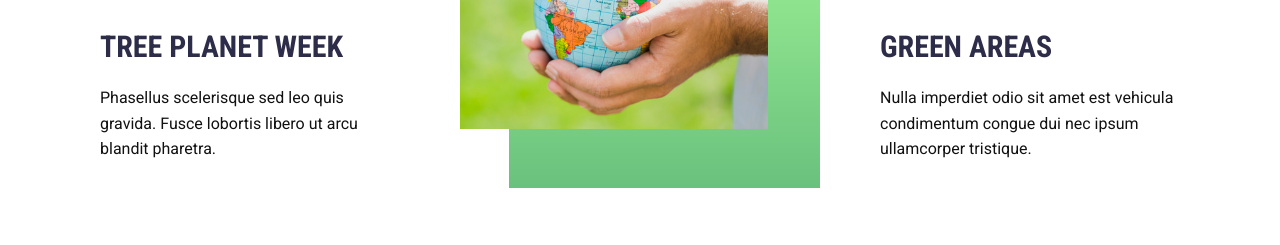
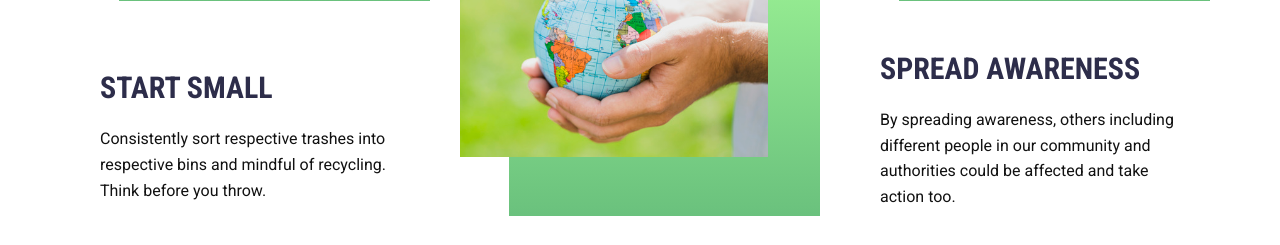
Before and after one commit to hujingwen1025/Keystone-Recycle-Website, a Flask app: page / in a window 1280 px wide. Shown: the part 3478-3723 px from the top of the page. Run offline with Flask 3, Linux system fonts and the light colour scheme.

Commit message:
Publish V2
Modified text and images

```diff
--- a/templates/home.html
+++ b/templates/home.html
@@ -7,7 +7,7 @@
     <link rel="stylesheet" href="/static/css/styles.css" media="screen">
     <script class="u-script" type="text/javascript" src="/static/js/assets-jquery-1.9.1.min.js" defer></script>
     <script class="u-script" type="text/javascript" src="/static/js/main.js" defer></script>
-<link id="u-google-font" rel="stylesheet" href="https://fonts.googleapis.com/css?family=Roboto+Condensed:300,300i,400,400i,700,700i%7CRoboto:100,100i,300,300i,400,400i,500,500i,700,700i,900,900i"><style class="u-style">.u-section-2 {background-image: url("//images01.nicepage.com/c461c07a441a5d220e8feb1a/1ab4991b98c15a2885a13f2a/greenbg.png")}
+<link id="u-google-font" rel="stylesheet" href="https://fonts.googleapis.com/css?family=Roboto+Condensed:300,300i,400,400i,700,700i%7CRoboto:100,100i,300,300i,400,400i,500,500i,700,700i,900,900i"><style class="u-style">.u-section-2 {background-image: url("/static/images/greenbg.png")}
 .u-section-2 .u-sheet-1 {min-height: 626px; margin-top: 0; margin-bottom: 0}
 .u-section-2 .u-group-1 {width: 725px; min-height: 384px; height: auto; margin: 76px auto 65px 0}
 .u-section-2 .u-container-layout-1 {padding-left: 0; padding-right: 0}
@@ -70,7 +70,7 @@
 .u-section-3 .u-icon-3 {margin-top: 43px}
 .u-section-3 .u-text-6 {margin-bottom: 30px} }</style><style class="u-style">.u-section-4 {min-height: 634px}
 .u-section-4 .u-layout-wrap-1 {margin: 0 auto 0 0}
-.u-section-4 .u-image-1 {background-image: url("//images01.nicepage.com/c461c07a441a5d220e8feb1a/5006903e30bc5c89891a245c/299739P7FMOO926.jpg"); background-position: 50% 50%; min-height: 634px}
+.u-section-4 .u-image-1 {background-image: url("/static/images/keystonecampus.jpg"); background-position: 50% 50%; min-height: 634px}
 .u-section-4 .u-layout-cell-2 {min-height: 634px; background-image: linear-gradient(45deg, #6ac17d, #9bf194)}
 .u-section-4 .u-container-layout-2 {padding-left: 81px; padding-right: 81px}
 .u-section-4 .u-text-1 {width: 488px; margin: 65px auto 0}
@@ -171,7 +171,7 @@
 .u-section-6 .u-text-1 {width: 488px; margin: 65px auto 0}
 .u-section-6 .u-text-2 {position: relative; margin: 44px 0 0}
 .u-section-6 .u-btn-1 {background-image: none; margin: 44px 318px 65px 0}
-.u-section-6 .u-image-1 {min-height: 634px; background-image: url("//images01.nicepage.com/c461c07a441a5d220e8feb1a/5ccb3e98b0b05f3ea80d6677/319197P92XAV900.jpg"); background-position: 50% 50%}
+.u-section-6 .u-image-1 {min-height: 634px; background-image: url("/static/images/ayi.png"); background-position: 50% 50%}
 @media (max-width: 1199px){ .u-section-6 {min-height: 573px}
 .u-section-6 .u-layout-wrap-1 {margin-right: initial; margin-left: initial}
 .u-section-6 .u-layout-cell-1 {min-height: 573px}
@@ -293,7 +293,7 @@
 .u-section-7 .u-layout-cell-6 {min-height: 215px}
 .u-section-7 .u-container-layout-6 {padding-left: 9px; padding-right: 9px} }</style><style class="u-style">.u-section-8 {min-height: 634px}
 .u-section-8 .u-layout-wrap-1 {margin: 0 auto 0 0}
-.u-section-8 .u-image-1 {background-image: url("//images01.nicepage.com/c461c07a441a5d220e8feb1a/33d7e594baa95ed68b560105/cd.jpg"); min-height: 634px; background-position: 50% 50%}
+.u-section-8 .u-image-1 {background-image: url("/static/images/trashcollection.png"); min-height: 634px; background-position: 50% 50%}
 .u-section-8 .u-layout-cell-2 {min-height: 634px; background-image: linear-gradient(45deg, #6ac17d, #9bf194)}
 .u-section-8 .u-container-layout-2 {padding-left: 81px; padding-right: 81px}
 .u-section-8 .u-text-1 {width: 488px; margin: 65px auto 0}
@@ -553,14 +553,14 @@
           </div>
         </nav>
         <a href="#" class="u-image u-logo u-image-1" src="">
-          <img src="/static/images/ecologo.png" class="u-logo-image u-logo-image-1">
+          <img src="/static/images/keystone.png" class="u-logo-image u-logo-image-1" height="150">
         </a>
       </div></header>
     <section class="u-clearfix u-image u-section-2" id="sec-0896" data-image-width="1600" data-image-height="838"><div class="u-clearfix u-sheet u-sheet-1">
             <div class="u-align-left u-container-style u-group u-group-1">
                 <div class="u-container-layout u-valign-middle-lg u-valign-middle-sm u-valign-middle-xl u-valign-middle-xs u-container-layout-1">
-                    <h1 class="u-text u-text-palette-5-dark-2 u-title u-text-1"><b>Cleaner</b> Energy for a <b>Cleaner</b> World</h1>
-                    <p class="u-large-text u-text u-text-variant u-text-2">We have become a preferred partner to leading biofuel refiners, major oil companies, blenders, retailers, and other commodity companies</p>
+                    <h1 class="u-text u-text-palette-5-dark-2 u-title u-text-1"><b>Cleaner</b> World for a <b>Cleaner</b> Community</h1>
+                    <p class="u-large-text u-text u-text-variant u-text-2">Join the movement! Students, sort all trash into the right bins: recyclables, compost, landfill. Protect our campus environment now.</p>
                 </div>
             </div>
         </div></section>
@@ -608,7 +608,7 @@
 </g>
 </svg></span>
                                 <h3 class="u-text u-text-palette-1-base u-text-1">Eco System</h3>
-                                <p class="u-text u-text-2">Lorem ipsum dolor sit amet, consectetur adipiscing elit nullam nunc justo sagittis suscipit ultrices.</p>
+                                <p class="u-text u-text-2">Reduce unnessicary trash burning by recycling recyclable materials and help protect the environment.</p>
                             </div>
                         </div>
                         <div class="u-container-style u-layout-cell u-palette-2-light-3 u-size-20 u-size-20-md u-layout-cell-2">
@@ -650,8 +650,8 @@
 <g>
 </g>
 </svg></span>
-                                <h3 class="u-align-center u-text u-text-palette-1-base u-text-3">Biology</h3>
-                                <p class="u-align-center u-text u-text-4">Lorem ipsum dolor sit amet, consectetur adipiscing elit nullam nunc justo sagittis suscipit ultrices.</p>
+                                <h3 class="u-align-center u-text u-text-palette-1-base u-text-3">Toxins</h3>
+                                <p class="u-align-center u-text u-text-4">Ensures toxic heavy metals and other hazardous substances are handled and treated/disposed of safely.</p>
                             </div>
                         </div>
                         <div class="u-align-center u-container-style u-layout-cell u-palette-2-light-3 u-right-cell u-size-20 u-size-20-md u-layout-cell-3">
@@ -703,8 +703,8 @@
 <g>
 </g>
 </svg></span>
-                                <h3 class="u-text u-text-palette-1-base u-text-5">Organic</h3>
-                                <p class="u-text u-text-6">Lorem ipsum dolor sit amet, consectetur adipiscing elit nullam nunc justo sagittis suscipit ultrices.</p>
+                                <h3 class="u-text u-text-palette-1-base u-text-5">Economic</h3>
+                                <p class="u-text u-text-6">Recycling and composting can be cheaper than landfilling in the long run, especially with rising landfill costs and taxes.</p>
                             </div>
                         </div>
                     </div>
@@ -719,8 +719,8 @@
                     </div>
                     <div class="u-align-left-sm u-align-left-xs u-container-style u-gradient u-layout-cell u-right-cell u-size-30 u-layout-cell-2">
                         <div class="u-container-layout u-valign-middle u-container-layout-2">
-                            <h2 class="u-text u-text-1">Plant Trees To Save Birds Residence</h2>
-                            <p class="u-text u-text-palette-4-dark-3 u-text-2">Donec placerat mi et tortor bibendum, at accumsan nunc accumsan. Vivamus sed nisl sit amet ex convallis imperdiet. Lorem ipsum dolor sit amet, consectetur adipiscing elit nullam nunc justo sagittis suscipit ultrices.</p>
+                            <h2 class="u-text u-text-1">Make an Impact By Sorting Trash</h2>
+                            <p class="u-text u-text-palette-4-dark-3 u-text-2"><b>Currently, 70 percent of Keystone dorm students bags all trashes together.</b> From an experiment, trashes which are thrown in the recyclable bins and trashes which are thrown in unrecyclable bins ends up in the same place. It it extremely hard for cleaners to sort the trashes inside of the trash bags.</p>
                             <a href="#" class="u-border-2 u-border-palette-5-dark-3 u-btn u-button-style u-btn-1">learn more</a>
                         </div>
                     </div>
@@ -733,11 +733,11 @@
                     <div class="u-layout-row">
                         <div class="u-align-left u-container-style u-expand-resize u-layout-cell u-left-cell u-size-36 u-layout-cell-1">
                             <div class="u-container-layout">
-                                <div class="u-gradient u-shape u-shape-1"></div><img class="u-image u-image-1" src="/static/images/envimg3.jpg">
+                                <div class="u-gradient u-shape u-shape-1"></div><img class="u-image u-image-1" src="/static/images/childplay.png">
                                 <div class="u-align-left-xs u-container-style u-group u-image u-image-2">
                                     <div class="u-container-layout u-valign-middle u-container-layout-2">
-                                        <h5 class="u-text u-text-1">Polly Walter</h5>
-                                        <p class="u-text u-text-2">CEO, Ecosma Buddies</p>
+                                        <h5 class="u-text u-text-1">West 6</h5>
+                                        <p class="u-text u-text-2">Trash Attack (Trash sorting awareness game)</p>
                                     </div>
                                 </div>
                             </div>
@@ -784,7 +784,7 @@
 </g>
 <g>
 </g>
-</svg></span><h2 class="u-text u-text-3">Our Mission</h2><p class="u-text u-text-4">We integrate systems and technologies designed by our team of scientists and engineers, with the most advanced technologies available to deliver more reliable and efficient energy projects. Our global platform is our strength.</p></div>
+</svg></span><h2 class="u-text u-text-3">Our Mission</h2><p class="u-text u-text-4"><b>Trash sorting significantly boosts recycling by keeping materials clean and valuable, conserving natural resources and energy.</b> It drastically reduces landfill waste, curbing harmful methane emissions and soil/water contamination. Separating organic waste enables composting, enriching soil and creating renewable energy. Hazardous items are safely managed, protecting health. Economically, sorting lowers disposal costs, creates recycling jobs, and fuels the circular economy. Overall, it promotes sustainability and environmental responsibility.</p></div>
                         </div>
                     </div>
                 </div>
@@ -795,8 +795,8 @@
                 <div class="u-layout-row">
                     <div class="u-container-style u-gradient u-layout-cell u-left-cell u-size-30 u-layout-cell-1">
                         <div class="u-container-layout u-valign-middle u-container-layout-1">
-                            <h2 class="u-text u-text-1">Help Us Recycle Dumps to Save World</h2>
-                            <p class="u-text u-text-palette-4-dark-3 u-text-2">Donec placerat mi et tortor bibendum, at accumsan nunc accumsan. Vivamus sed nisl sit amet ex convallis imperdiet. Lorem ipsum dolor sit amet, consectetur adipiscing elit nullam nunc justo sagittis suscipit ultrices.</p>
+                            <h2 class="u-text u-text-1">Students Need To Be Aware Of Sorting Trash</h2>
+                            <p class="u-text u-text-palette-4-dark-3 u-text-2"><b>We should not leave all of the trash sorting duties to the Ayi.</b> The awareness of the status of trash sorting is very low since the general distribution of the data points are generally lower than 3 which means trash sorting did not raise enough awareness for everyone to participate. Participants in this question are asked to rate the current Keystone trash sorting awareness out of 5 which the results turn out to prove the awareness is low.</p>
                             <a href="#" class="u-border-2 u-border-palette-5-dark-3 u-btn u-button-style u-btn-1">learn more</a>
                         </div>
                     </div>
@@ -820,8 +820,8 @@
                                 </div>
                                 <div class="u-align-left u-container-style u-layout-cell u-left-cell u-size-24 u-layout-cell-2">
                                     <div class="u-container-layout u-valign-middle u-container-layout-2">
-                                        <h3 class="u-text u-text-1">Tree Planet Week</h3>
-                                        <p class="u-text u-text-2">Phasellus scelerisque sed leo quis gravida. Fusce lobortis libero ut arcu blandit pharetra.</p>
+                                        <h3 class="u-text u-text-1">Start Small</h3>
+                                        <p class="u-text u-text-2">Consistently sort respective trashes into respective bins and mindful of recycling. Think before you throw.</p>
                                     </div>
                                 </div>
                             </div>
@@ -830,8 +830,8 @@
                             <div class="u-layout-col">
                                 <div class="u-align-left u-container-style u-layout-cell u-size-24 u-layout-cell-3">
                                     <div class="u-container-layout u-valign-middle u-container-layout-3">
-                                        <h3 class="u-text u-text-3">Around Clean</h3>
-                                        <p class="u-text u-text-4">Duis ornare sapien at arcu rutrum, ut commodo magna vulputate volutpat ullamcorper diam et luctus.</p>
+                                        <h3 class="u-text u-text-3">Remind Others</h3>
+                                        <p class="u-text u-text-4">If you see others throwing trash into incorrect bins, kindly remind them and sort the trash into the correct bin.</p>
                                     </div>
                                 </div>
                                 <div class="u-align-left u-container-style u-layout-cell u-size-36 u-layout-cell-4">
@@ -852,8 +852,8 @@
                                 </div>
                                 <div class="u-align-left u-container-style u-layout-cell u-right-cell u-size-24 u-layout-cell-6">
                                     <div class="u-container-layout u-valign-middle u-container-layout-6">
-                                        <h3 class="u-text u-text-5">Green Areas</h3>
-                                        <p class="u-text u-text-6">Nulla imperdiet odio sit amet est vehicula condimentum congue dui nec ipsum ullamcorper tristique.</p>
+                                        <h3 class="u-text u-text-5">Spread Awareness</h3>
+                                        <p class="u-text u-text-6">By spreading awareness, others including different people in our community and authorities could be affected and take action too.</p>
                                     </div>
                                 </div>
                             </div>
@@ -870,16 +870,16 @@
                     </div>
                     <div class="u-align-left-sm u-align-left-xs u-container-style u-gradient u-layout-cell u-right-cell u-size-30 u-layout-cell-2">
                         <div class="u-container-layout u-valign-middle u-container-layout-2">
-                            <h2 class="u-text u-text-1">Green World For
-                                <br>Our Future Generation</h2>
+                            <h2 class="u-text u-text-1">How you could
+                                <br>Take Action</h2>
                             <ol class="u-indent-0 u-text u-text-palette-4-dark-3 u-text-2">
-                                <li>Outpaced growth in fossil-fuel generating capacity</li>
-                                <li>6.5% reduction in energy consumption.&nbsp;</li>
-                                <li>Dams on three river systems in the American West.&nbsp;</li>
-                                <li>Protected 10,000 square miles of ocean wildlife corridors.</li>
-                                <li>12% reduction in atmospheric CO2 emissions.&nbsp;</li>
-                                <li>Emitted 40 fewer tons of CO2 into the atmosphere.<br></li>
+                                <li>Consistently sort your own waste into correct bins every single time.</li>
+                                <li>Remind other when their are throwing trashes into incorrect bins.</li>
+                                <li>Create posters to hang near trash bins to promote trash sorting.</li>
+                                <li>Give educational presentations during your dorm meeting or grade level meeting.</li>
+                                <li>Spread awareness of trash sorting outside of Keystone<br></li>
                             </ol>
+                            <p>Ayi in Keystone works hard sorting the trash you throw away. Sort your trash to lessen their stress.</p>
                             <a href="#" class="u-border-2 u-border-palette-5-dark-3 u-btn u-button-style u-btn-1">learn more</a>
                         </div>
                     </div>
@@ -890,7 +890,7 @@
             <div class="u-container-style u-expanded-width-md u-expanded-width-sm u-expanded-width-xs u-group u-group-1">
                 <div class="u-container-layout u-valign-middle u-container-layout-1">
                     <h2 class="u-align-center u-text u-text-1">Our Latest Projects</h2><img src="/static/images/line.png" alt="" class="u-image u-image-default u-image-1" data-image-width="161" data-image-height="12">
-                    <p class="u-align-center u-text u-text-palette-4-dark-3 u-text-2">We are an environmentally friendly renewable energy company offering a broad portfolio of technologies, products, &amp; solutions to our clients globally</p>
+                    <p class="u-align-center u-text u-text-palette-4-dark-3 u-text-2">Let's raise trash sorting awareness in the Keystone community together!</p>
                 </div>
             </div>
             <div class="u-clearfix u-expanded-width u-gutter-10 u-layout-wrap u-layout-wrap-1">
@@ -1149,7 +1149,7 @@
 
 <footer class="top-margin-for-add-section-widget-small u-clearfix u-footer u-palette-5-dark-2" id="sec-b773"><div class="u-clearfix u-sheet u-sheet-1">
         <a href="ecogreen.nicepage.html" class="u-image u-logo u-image-1">
-          <img src="/static/images/ecologo2.png" class="u-logo-image u-logo-image-1">
+          <img src="/static/images/keystone.png" class="u-logo-image u-logo-image-1">
         </a>
         <div class="u-align-left u-social-icons u-spacing-10 u-social-icons-1">
           <a class="u-social-url" target="_blank" href="ecogreen.nicepage.html">
@@ -1177,9 +1177,7 @@
             </span>
           </a>
         </div>
-        <p class="u-align-center u-text u-text-palette-5-light-2 u-text-1">We are an environmentally friendly renewable energy company offering eco products, &amp; solutions.</p>
+        <p class="u-align-center u-text u-text-palette-5-light-2 u-text-1">Let's raise trash sorting awareness in the Keystone community together!</p>
       </div></footer><section class="u-backlink u-clearfix u-grey-80">
-        <a class="u-link" href="#" target="_blank"><span>Template</span></a>
-        <p class="u-text"><span>created with</span></p>
-        <a class="u-link" href="#" target="_blank"><span>Nicepage</span></a>.
+        <p class="u-text"><span>Copyright 2025 - All rights reserved</span></p>
     </section></body></html>
```
Also changed, not shown: static/images/ayi.png (added), static/images/childplay.png (added), static/images/ecologo.png (deleted), static/images/envimg3.jpg (deleted), static/images/greenbg.png (added), static/images/keystone.png (added), static/images/keystonecampus.jpg (added), static/images/recyclegrass.jpg (added), static/images/trashcollection.png (added), 3 other files.
